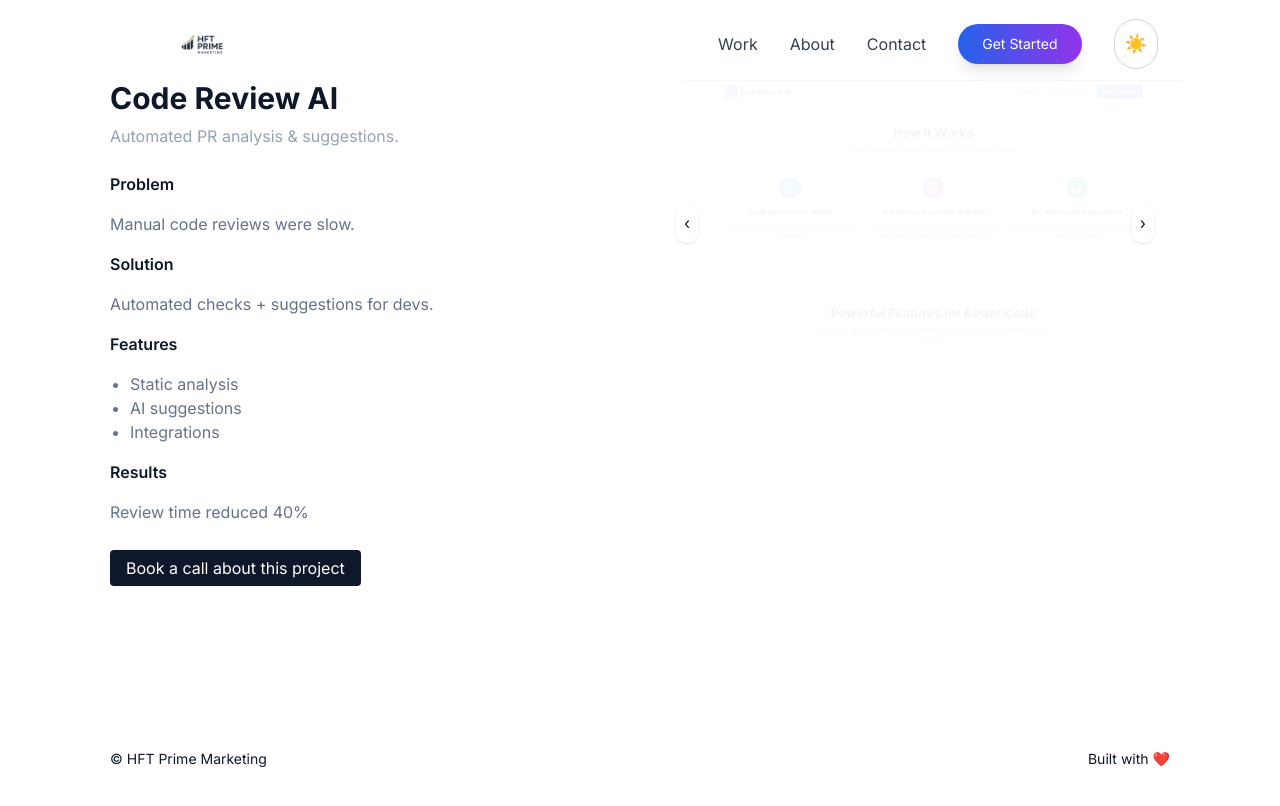
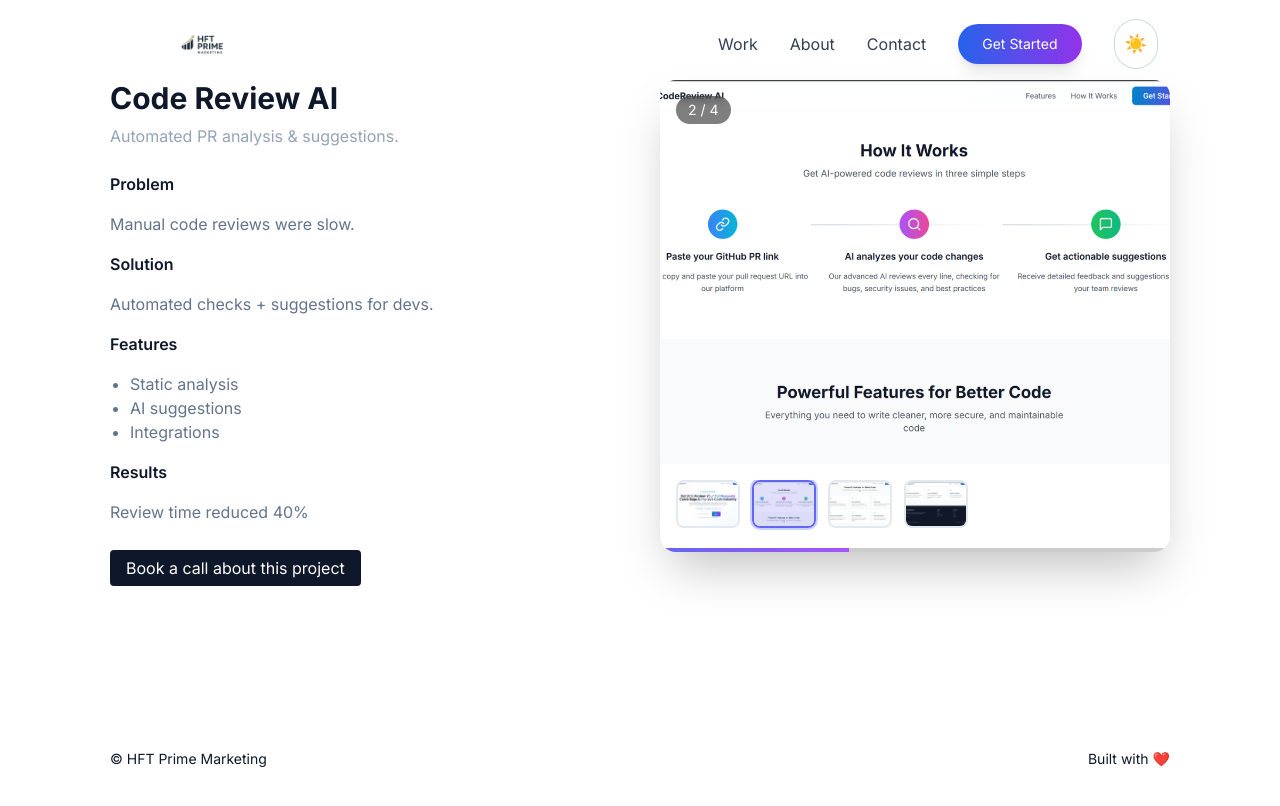
Before and after one commit to SyedMohammedRaheem99/SMR-hft-prime-marketing-pro-fixed, a Next.js app: page /case-studies/code-review-ai in a window 1280 px wide. Shown: the top 806 px of the page. Built offline with nearby package versions, Linux system fonts and the light colour scheme.

Commit message:
Update ImageCarousel.js

```diff
--- a/components/ImageCarousel.js
+++ b/components/ImageCarousel.js
@@ -4,56 +4,199 @@ import { useState, useEffect, useRef } from "react";
 import Image from "next/image";
 
 export default function ImageCarousel({ images }) {
-  const [index, setIndex] = useState(0);
+  const [currentIndex, setCurrentIndex] = useState(0);
+  const [isPlaying, setIsPlaying] = useState(true);
+  const [isHovered, setIsHovered] = useState(false);
   const timerRef = useRef(null);
 
-  // Autoplay every 5s
+  // Enhanced autoplay with hover pause
   useEffect(() => {
-    timerRef.current = setInterval(
-      () => setIndex((i) => (i + 1) % images.length),
-      5000
+    if (isPlaying && !isHovered && images.length > 1) {
+      timerRef.current = setInterval(() => {
+        setCurrentIndex((prevIndex) => (prevIndex + 1) % images.length);
+      }, 4000);
+    } else {
+      clearInterval(timerRef.current);
+    }
+
+    return () => clearInterval(timerRef.current);
+  }, [images.length, isPlaying, isHovered]);
+
+  const goToSlide = (index) => {
+    setCurrentIndex(index);
+  };
+
+  const goToPrevious = () => {
+    setCurrentIndex((prevIndex) =>
+      prevIndex === 0 ? images.length - 1 : prevIndex - 1
     );
-    return () => clearInterval(timerRef.current);
-  }, [images.length]);
+  };
+
+  const goToNext = () => {
+    setCurrentIndex((prevIndex) => (prevIndex + 1) % images.length);
+  };
+
+  if (!images || images.length === 0) {
+    return (
+      <div className="w-full h-64 bg-slate-100 dark:bg-slate-800 rounded-2xl flex items-center justify-center">
+        <p className="text-slate-500 dark:text-slate-400">No images available</p>
+      </div>
+    );
+  }
 
   return (
-    <div className="relative w-full">
+    <div
+      className="relative w-full bg-slate-50 dark:bg-slate-800 rounded-2xl overflow-hidden shadow-2xl"
+      onMouseEnter={() => setIsHovered(true)}
+      onMouseLeave={() => setIsHovered(false)}
+    >
+      {/* Main Image Display */}
+      <div className="relative w-full h-64 sm:h-80 lg:h-96">
         <AnimatePresence mode="wait">
           <motion.div
-          key={index}
-          initial={{ opacity: 0, x: 20 }}
-          animate={{ opacity: 1, x: 0 }}
-          exit={{ opacity: 0, x: -20 }}
-          transition={{ duration: 0.45 }}
-          className="relative w-full h-auto flex justify-center"
+            key={currentIndex}
+            initial={{ opacity: 0, scale: 1.05 }}
+            animate={{ opacity: 1, scale: 1 }}
+            exit={{ opacity: 0, scale: 0.95 }}
+            transition={{ duration: 0.5, ease: "easeInOut" }}
+            className="absolute inset-0"
           >
             <Image
-            src={images[index]}
-            alt={`slide-${index}`}
-            width={900}
-            height={500}
-            className="rounded-lg object-contain"
+              src={images[currentIndex]}
+              alt={`Gallery image ${currentIndex + 1}`}
+              fill
+              className="object-cover"
+              priority={currentIndex === 0}
+              sizes="(max-width: 768px) 100vw, (max-width: 1200px) 80vw, 70vw"
             />
           </motion.div>
         </AnimatePresence>
 
-      {/* Navigation */}
-      <div className="absolute inset-0 flex items-center justify-between px-4">
-        <button
-          onClick={() => setIndex((index - 1 + images.length) % images.length)}
-          className="bg-white/70 dark:bg-slate-800/70 p-2 rounded-full shadow"
-          aria-label="Previous"
+        {/* Navigation Arrows */}
+        {images.length > 1 && (
+          <>
+            <motion.button
+              onClick={goToPrevious}
+              className="absolute left-4 top-1/2 -translate-y-1/2 bg-white/90 dark:bg-slate-900/90 p-3 rounded-full shadow-lg backdrop-blur-sm border border-white/50 opacity-0 group-hover:opacity-100 transition-all duration-300 hover:scale-110"
+              whileHover={{ scale: 1.1 }}
+              whileTap={{ scale: 0.9 }}
+              aria-label="Previous image"
             >
-          ‹
-        </button>
-        <button
-          onClick={() => setIndex((index + 1) % images.length)}
-          className="bg-white/70 dark:bg-slate-800/70 p-2 rounded-full shadow"
-          aria-label="Next"
+              <svg className="w-5 h-5 text-slate-700 dark:text-slate-300" fill="none" stroke="currentColor" viewBox="0 0 24 24">
+                <path strokeLinecap="round" strokeLinejoin="round" strokeWidth={2} d="M15 19l-7-7 7-7" />
+              </svg>
+            </motion.button>
+
+            <motion.button
+              onClick={goToNext}
+              className="absolute right-4 top-1/2 -translate-y-1/2 bg-white/90 dark:bg-slate-900/90 p-3 rounded-full shadow-lg backdrop-blur-sm border border-white/50 opacity-0 group-hover:opacity-100 transition-all duration-300 hover:scale-110"
+              whileHover={{ scale: 1.1 }}
+              whileTap={{ scale: 0.9 }}
+              aria-label="Next image"
             >
-          ›
-        </button>
+              <svg className="w-5 h-5 text-slate-700 dark:text-slate-300" fill="none" stroke="currentColor" viewBox="0 0 24 24">
+                <path strokeLinecap="round" strokeLinejoin="round" strokeWidth={2} d="M9 5l7 7-7 7" />
+              </svg>
+            </motion.button>
+          </>
+        )}
+
+        {/* Play/Pause Button */}
+        {images.length > 1 && (
+          <motion.button
+            onClick={() => setIsPlaying(!isPlaying)}
+            className="absolute top-4 right-4 bg-white/90 dark:bg-slate-900/90 p-2 rounded-full shadow-lg backdrop-blur-sm border border-white/50 opacity-0 group-hover:opacity-100 transition-all duration-300"
+            whileHover={{ scale: 1.1 }}
+            whileTap={{ scale: 0.9 }}
+            aria-label={isPlaying ? "Pause slideshow" : "Play slideshow"}
+          >
+            {isPlaying ? (
+              <svg className="w-4 h-4 text-slate-700 dark:text-slate-300" fill="currentColor" viewBox="0 0 24 24">
+                <path d="M6 19h4V5H6v14zm8-14v14h4V5h-4z"/>
+              </svg>
+            ) : (
+              <svg className="w-4 h-4 text-slate-700 dark:text-slate-300" fill="currentColor" viewBox="0 0 24 24">
+                <path d="m7 4 10 6L7 16V4z"/>
+              </svg>
+            )}
+          </motion.button>
+        )}
+
+        {/* Image Counter */}
+        {images.length > 1 && (
+          <div className="absolute top-4 left-4 bg-black/50 text-white px-3 py-1 rounded-full text-sm font-medium backdrop-blur-sm">
+            {currentIndex + 1} / {images.length}
           </div>
+        )}
+      </div>
+
+      {/* Thumbnail Navigation */}
+      {images.length > 1 && (
+        <div className="p-4 bg-white dark:bg-slate-900">
+          <div className="flex gap-3 overflow-x-auto pb-2">
+            {images.map((image, index) => (
+              <motion.button
+                key={index}
+                onClick={() => goToSlide(index)}
+                className={`relative flex-shrink-0 w-16 h-12 rounded-lg overflow-hidden border-2 transition-all duration-300 ${
+                  index === currentIndex
+                    ? 'border-indigo-500 ring-2 ring-indigo-200 dark:ring-indigo-800'
+                    : 'border-slate-200 dark:border-slate-700 hover:border-slate-300 dark:hover:border-slate-600'
+                }`}
+                whileHover={{ scale: 1.05 }}
+                whileTap={{ scale: 0.95 }}
+              >
+                <Image
+                  src={image}
+                  alt={`Thumbnail ${index + 1}`}
+                  fill
+                  className="object-cover"
+                  sizes="64px"
+                />
+                {index === currentIndex && (
+                  <div className="absolute inset-0 bg-indigo-500/20"></div>
+                )}
+              </motion.button>
+            ))}
+          </div>
+        </div>
+      )}
+
+      {/* Progress Bar for Autoplay */}
+      {images.length > 1 && isPlaying && !isHovered && (
+        <div className="absolute bottom-0 left-0 right-0 h-1 bg-black/20">
+          <motion.div
+            className="h-full bg-gradient-to-r from-indigo-500 to-purple-500"
+            initial={{ width: "0%" }}
+            animate={{ width: "100%" }}
+            transition={{ duration: 4, ease: "linear" }}
+            key={currentIndex}
+          />
+        </div>
+      )}
+
+      {/* Dot Indicators (Alternative to thumbnails) */}
+      {images.length > 1 && images.length <= 5 && (
+        <div className="absolute bottom-4 left-1/2 -translate-x-1/2 flex gap-2">
+          {images.map((_, index) => (
+            <motion.button
+              key={index}
+              onClick={() => goToSlide(index)}
+              className={`w-2 h-2 rounded-full transition-all duration-300 ${
+                index === currentIndex
+                  ? 'bg-white shadow-lg scale-125'
+                  : 'bg-white/50 hover:bg-white/70'
+              }`}
+              whileHover={{ scale: 1.2 }}
+              whileTap={{ scale: 0.9 }}
+              aria-label={`Go to slide ${index + 1}`}
+            />
+          ))}
+        </div>
+      )}
+
+      {/* Loading State for Images */}
+      <div className="absolute inset-0 bg-slate-200 dark:bg-slate-700 animate-pulse rounded-2xl -z-10"></div>
     </div>
   );
 }
```
Lines whose indentation alone changed are shown as unchanged.
